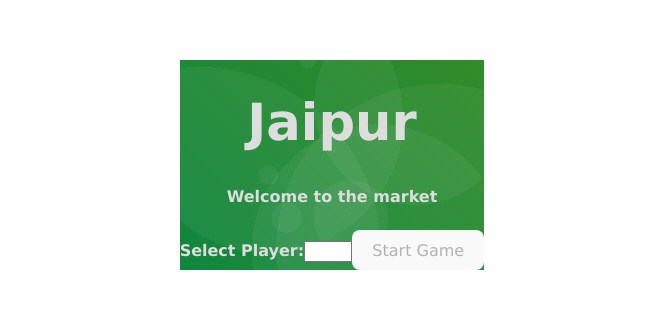
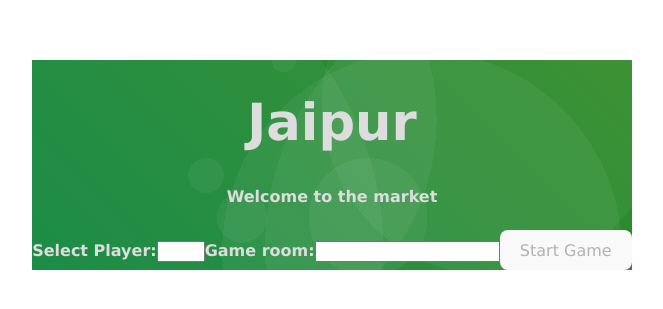
Before and after one commit to mpsido/jaipur, a Svelte app: page / in a window 1280 px wide. Shown: the part 235-544 px from the top of the page, without its empty margins (308-971 px from the left). Built offline with nearby package versions, Linux system fonts and the light colour scheme.

Commit message:
Set gameRoom and selectedPlayer as props of the Game component

```diff
--- a/src/App.svelte
+++ b/src/App.svelte
@@ -1,21 +1,26 @@
 <script>
 	import Game from './Game.svelte';
     let gameStarted = false;
-    let player = 0;
+    let selectedPlayer = 0;
+    let gameRoom = "";
 </script>
 
   <main>
     <body>
-        {#if gameStarted && player != 0 }
-            <Game/>
+        {#if gameStarted && selectedPlayer != 0 && gameRoom != "" }
+            <Game gameRoom={gameRoom} selectedPlayer={selectedPlayer}/>
         {:else}
             <h1>Jaipur</h1>
             <h4>Welcome to the market</h4>
             <label for="playerSelect"><b>Select Player:</b></label>
             <input type="number" id="playerSelect" min="1" max="2" on:input={(e) => {
-                player = parseInt(e.target.value);
+                selectedPlayer = parseInt(e.target.value);
             }}/>
-            <button disabled={player == 0} on:click={() => {
+            <label for="gameRoom"><b>Game room:</b></label>
+            <input type="string" id="gameRoom" on:input={(e) => {
+                gameRoom = e.target.value;
+            }}/>
+            <button disabled={selectedPlayer == 0 || gameRoom == ""} type="submit" on:click={() => {
                 gameStarted = true;
             }}>Start Game</button>
         {/if}
--- a/src/Game.svelte
+++ b/src/Game.svelte
@@ -7,13 +7,22 @@
     tokens,
   } from './game.js';
   import { getGame, action } from "./helper.js";
+	export let gameRoom;
+	export let selectedPlayer;
 
   const readGameState = (gameState) => {
     console.log("gameState", gameState);
     $boardCards = gameState.board;
-    $handCards = gameState.player1State.cards;
+    switch (selectedPlayer) {
+      case 1:
+        $handCards = gameState.player1State.cards;
+        break;
+      case 2:
+        $handCards = gameState.player2State.cards;
+        break;
+    }
   };
-  let gameStatePromise = getGame("momo");
+  let gameStatePromise = getGame(gameRoom);
   gameStatePromise.then(readGameState);
 
   const toggleSelected = (cards, i) => {
@@ -42,7 +51,7 @@
   };
 
   const playTurn = async (boardCards, handCards, nbSelectedCamels) => {
-    const actionResult = await action("momo", "1", {
+    const actionResult = await action(gameRoom, selectedPlayer, {
       boardCards,
       handCards,
       nbSelectedCamels: 0,
@@ -67,7 +76,7 @@
     }
     console.log("Replacing hand", $handCards, turn.hand);
     console.log("Replacing board", $boardCards, turn.board);
-    getGame("momo").then(readGameState);
+    getGame(gameRoom).then(readGameState);
     clearSelection();
   };
 
```
